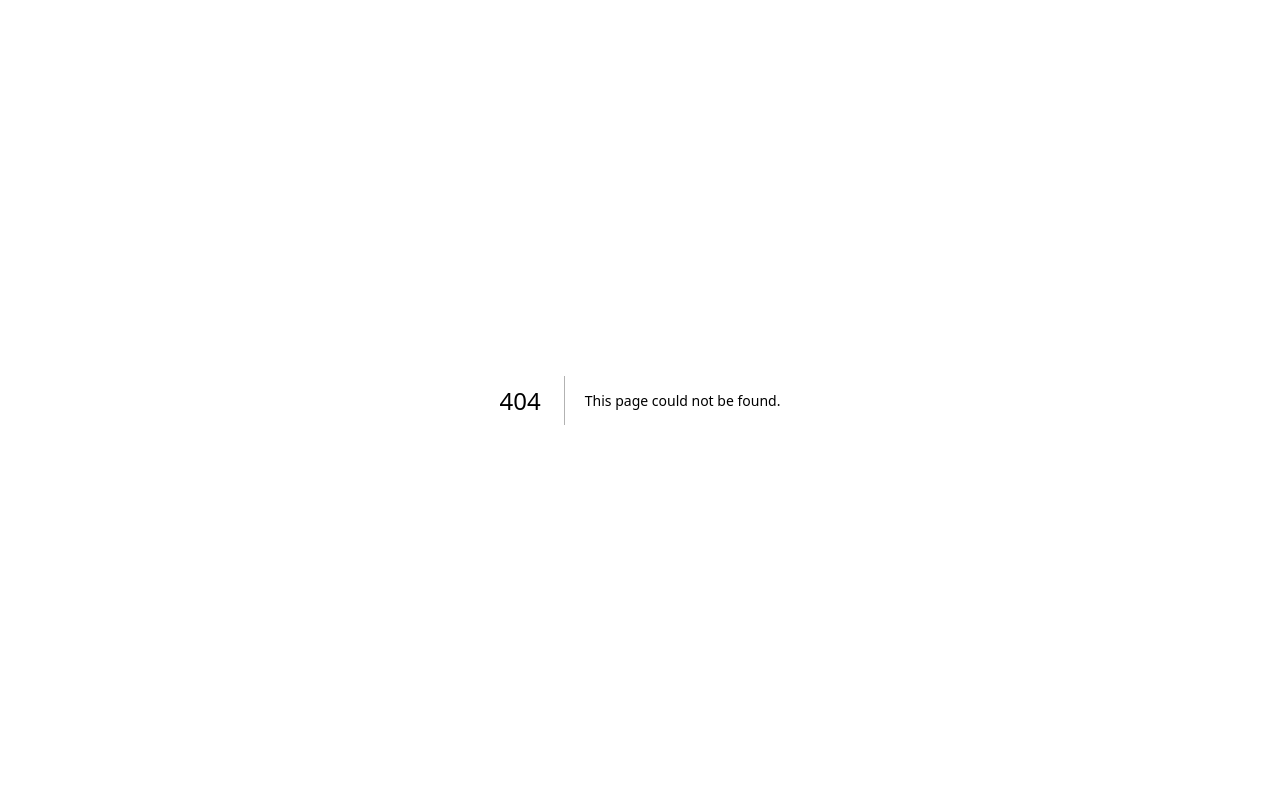
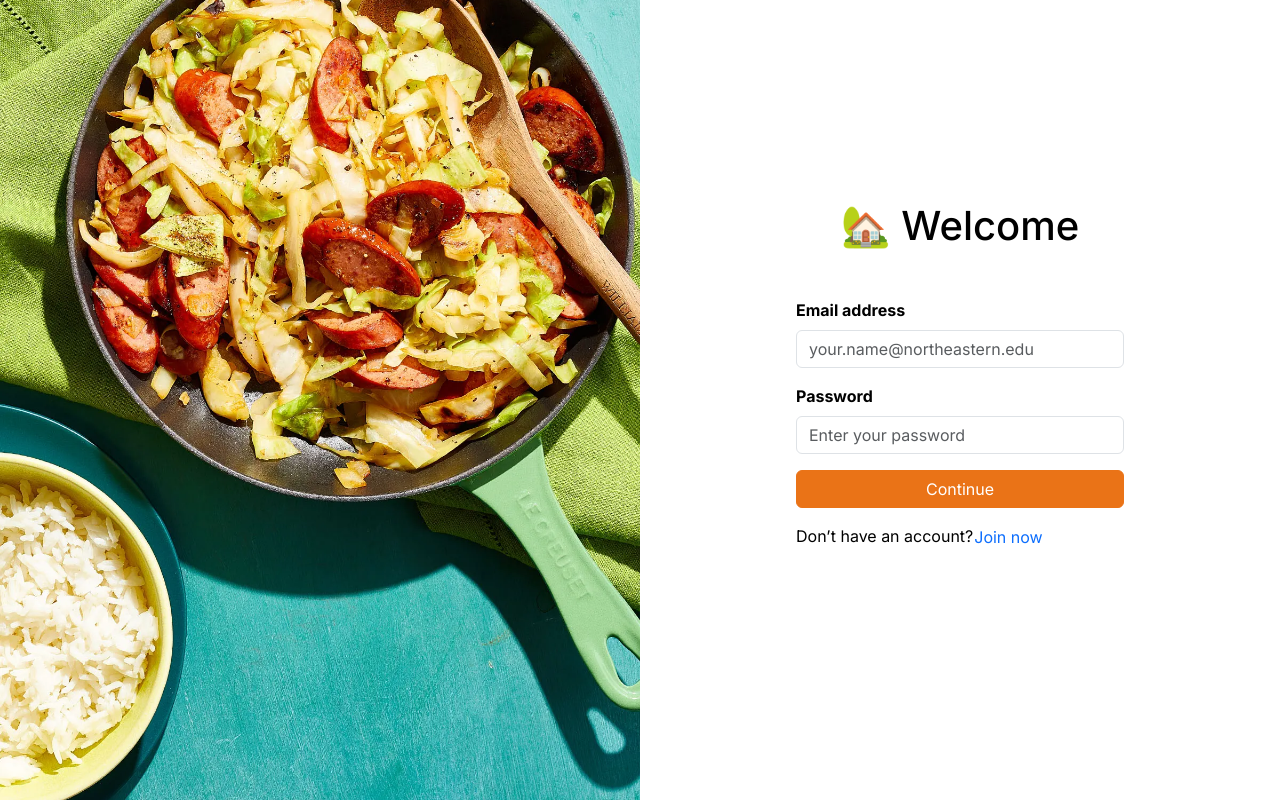
Before and after one commit to CKYWEB/good-eats, a Next.js app: page /Login in a window 1280 px wide. Before the commit this address had no page. Built offline with nearby package versions, Linux system fonts and the light colour scheme.

Commit message:
init: migrate layout & styles

```diff
--- /dev/null
+++ b/src/app/Login/login.module.scss
@@ -0,0 +1,32 @@
+@use "../styles/base";
+
+$cover-height: 30vh;
+
+.image-cover__login {
+  height: $cover-height;
+
+  content: url("/images/login-mobile.webp");
+
+  @include base.responsive(md) {
+    height: 100vh;
+
+    content: url("/images/login-desktop.webp");
+
+  }
+}
+
+.form__container {
+  height: calc(100vh - $cover-height);
+  align-items: flex-start;
+  padding-top: 60px;
+
+  .form {
+    width: 328px;
+  }
+
+  @include base.responsive(md) {
+    height: 100vh;
+    align-items: center;
+    padding-top: 0;
+  }
+}
--- /dev/null
+++ b/src/app/Login/page.js
@@ -0,0 +1,217 @@
+"use client";
+
+import styles from "./login.module.scss";
+import Button from "@/app/components/Button/button";
+import Image from "next/image";
+import { useState } from "react";
+
+export default function Login () {
+    const [loading, setLoading] = useState(false);
+    const [isEmailValid, setEmailValid] = useState(true);
+    const [isPwdValid, setPwdValid] = useState(true);
+    const [isFirstNameValid, setFirstNameValid] = useState(true);
+    const [isLastNameValid, setLastNameValid] = useState(true);
+    const [isRegister, setRegister] = useState(false);
+
+    const handleSubmitBtnClick = (e) => {
+        setLoading(true);
+
+        setTimeout(() => {
+            setLoading(false);
+            const form = e.target.form;
+            const isFormValid = form.checkValidity();
+
+            if (isFormValid) {
+                if (!isRegister) {
+                    // redirect to home page
+                } else {
+                    setRegister(true);
+                }
+            }
+
+          form.classList.add("was-validated");
+        }, 300);
+    };
+
+    const handleValidate = (e, type) => {
+      const validity = e.target.checkValidity();
+
+      switch (type) {
+        case "email":
+          setEmailValid(validity);
+          break;
+        case "pwd":
+          setPwdValid(validity);
+            break;
+        case "firstName":
+          setFirstNameValid(validity);
+            break;
+        case "lastName":
+          setLastNameValid(validity);
+            break;
+        default:
+          break;
+      }
+
+      if (type === "email") {
+        setEmailValid(validity);
+
+        return;
+      }
+
+      if (type === "pwd") {
+        setPwdValid(validity);
+
+        return;
+      }
+    };
+
+    const handleRegister = () => {
+      setEmailValid(true);
+      setPwdValid(true);
+      setRegister(true);
+    };
+
+    return (
+      <div className="row row-cols-1 row-cols-md-2 g-0">
+        <section className="col">
+          <Image
+            width={100}
+            height={100}
+            alt="cover"
+            priority
+            className={`object-fit-cover w-100 ${styles["image-cover__login"]}`}
+            src="/images/login-desktop.webp"
+          />
+        </section>
+
+        <section className={`col d-flex ${styles["form__container"]}`}>
+          <div className="mx-auto">
+            {isRegister ?
+              <>
+                <div
+                  className="alert alert-success"
+                  role="alert"
+                >
+                  This form will only take you one minute.
+                </div>
+                <h1 className="text-center mb-3">
+                  👋 Hey there
+                </h1>
+
+              </>:
+              <h1 className="text-center mb-5">
+                🏡 Welcome
+              </h1>}
+            <form
+              className={styles.form}
+              noValidate
+            >
+              {isRegister &&
+              <>
+                <div className="mb-3">
+                  <label
+                    htmlFor="firstNameInput"
+                    className="form-label fw-bold"
+                  >
+                    First Name
+                  </label>
+                  <input
+                    id="firstNameInput"
+                    type="text"
+                    className={`form-control ${isFirstNameValid ? "" : "is-invalid"}`}
+                    required
+                    pattern="^[a-zA-z]+"
+                    placeholder="Your first name"
+                    onBlur={(e) => handleValidate(e, "firstName")}
+                  />
+                  <div className="invalid-feedback">
+                    Please enter your first name.
+                  </div>
+                </div>
+                <div className="mb-3">
+                  <label
+                    htmlFor="lastNameInput"
+                    className="form-label fw-bold"
+                  >
+                    Last Name
+                  </label>
+                  <input
+                    id="lastNameInput"
+                    type="text"
+                    className={`form-control ${isLastNameValid ? "" : "is-invalid"}`}
+                    required
+                    pattern="^[a-zA-z]+"
+                    placeholder="Your last name"
+                    onBlur={(e) => handleValidate(e, "lastName")}
+                  />
+                  <div className="invalid-feedback">
+                    Please enter your last name.
+                  </div>
+                </div>
+              </>}
+              <div className="mb-3">
+                <label
+                  htmlFor="emailInput"
+                  className="form-label fw-bold"
+                >
+                  Email address
+                </label>
+                <input
+                  id="emailInput"
+                  className={`form-control ${isEmailValid ? "" : "is-invalid"}`}
+                  required
+                  pattern="^[a-zA-Z](\.?[a-zA-Z]){2,}@northeastern\.edu$"
+                  placeholder="your.name@northeastern.edu"
+                  onBlur={(e) => handleValidate(e, "email")}
+                />
+                <div className="invalid-feedback">
+                  Please enter a valid Northeastern email.
+                </div>
+              </div>
+              <div className="mb-3">
+                <label
+                  htmlFor="pwdInput"
+                  className="form-label fw-bold"
+                >
+                  Password
+                </label>
+                <input
+                  id="pwdInput"
+                  type="password"
+                  className={`form-control ${isPwdValid ? "" : "is-invalid"}`}
+                  required
+                  placeholder="Enter your password"
+                  onBlur={(e) => handleValidate(e, "pwd")}
+                />
+                <div className="invalid-feedback">
+                  Please enter a password.
+                </div>
+              </div>
+              <Button
+                className="mb-3 w-100"
+                loading={loading}
+                onClick={handleSubmitBtnClick}
+              >
+                Continue
+              </Button>
+              {!isRegister &&
+              <>
+                <div className="mb-5">
+                  <span>
+                    Don&rsquo;t have an account?
+                  </span>
+                  <Button
+                    type="plain"
+                    onClick={handleRegister}
+                  >
+                    Join now
+                  </Button>
+                </div>
+              </>}
+            </form>
+          </div>
+        </section>
+      </div>
+    );
+}
```
Also changed, not shown: public/images/login-desktop.webp (added), public/images/login-mobile.webp (added).
